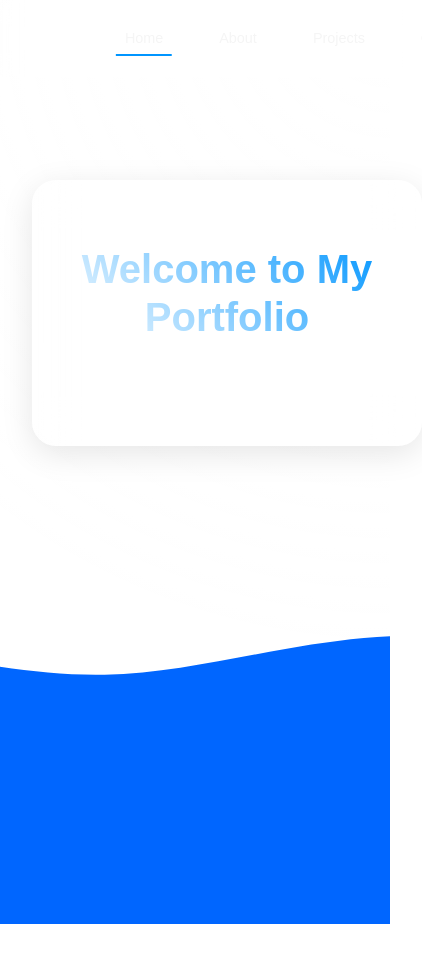
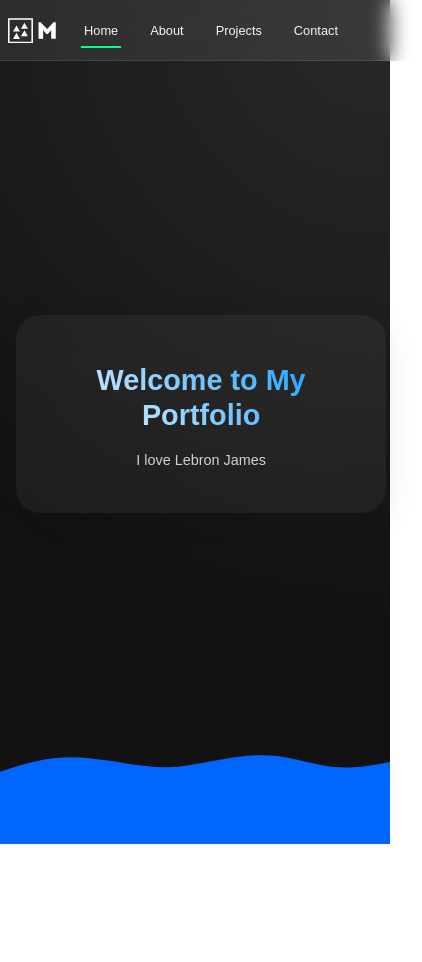
Before and after one commit to MBrilla/portfolio, a React (Vite) app: page / in a window 390 px wide. Shown: the top 962 px of the page, 422 px wide, since content can reach past the window. After the commit the page ends 844 px from the top, so only its background shows below. Built offline with nearby package versions, Linux system fonts and the light colour scheme; a web font is replaced by a local one.

Commit message:
Updated portfolio styling and fixed mobile view issues

```diff
--- a/src/App.css
+++ b/src/App.css
@@ -1,6 +1,7 @@
 body {
   height: 100vh;
   background-image: url('/src/assets/layered-waves-haikei.svg');
+  background-color: #121212; /* Dark background color */
   background-size: cover;
   background-position: center;
   background-repeat: no-repeat;
@@ -15,7 +16,7 @@ body {
   max-width: 1200px;
   margin: 0 auto;
   padding: 2rem;
-  min-height: 100vh;
+  min-height: calc(100vh - 80px);
   display: flex;
   flex-direction: column;
   gap: 2rem;
@@ -30,55 +31,24 @@ body {
   left: 0;
   width: 100%;
   height: 100%;
-  background: radial-gradient(
-    circle at top right,
-    rgba(255, 255, 255, 0.1) 0%,
-    transparent 70%
-  );
+  background: radial-gradient(circle at top right, rgba(255, 255, 255, 0.1) 0%, transparent 70%);
   pointer-events: none;
 }
 
 .navigation {
   display: flex;
   align-items: center;
+  justify-content: space-between;
   padding: 1rem 2rem;
   width: 100%;
   height: 80px;
-  background: rgba(255, 255, 255, 0.1);
+  background: rgba(18, 18, 18, 0.8); /* Darker background for visibility */
   backdrop-filter: blur(10px);
-  position: fixed;
+  position: fixed; /* Keeps the navbar fixed at the top */
   top: 0;
   left: 0;
-  z-index: 9999;
+  z-index: 9999; /* Ensures the navbar is above other elements */
   border-bottom: 1px solid rgba(255, 255, 255, 0.1);
-  justify-content: space-between;
-}
-
-.container {
-  max-width: 1200px;
-  margin: 0 auto;
-  padding: 1.5rem;
-  min-height: calc(100vh - 80px);
-  display: flex;
-  flex-direction: column;
-  gap: 1rem;
-  position: relative;
-  padding-top: 100px;
-  margin-top: 80px;
-}
-
-.content {
-  position: relative;
-  z-index: 1;
-  margin-top: 1rem;
-}
-
-@media screen and (max-width: 768px) {
-  .container {
-    margin-top: 60px;
-    min-height: calc(100vh - 60px);
-    padding-top: 80px;
-  }
 }
 
 .nav-links {
@@ -88,6 +58,7 @@ body {
   gap: 1.5rem;
   align-items: center;
   margin: 0 auto;
+  flex: 1;
 }
 
 .logo {
@@ -95,36 +66,8 @@ body {
   height: 40px;
   width: auto;
   z-index: 10000;
-}
-
-@media screen and (max-width: 768px) {
-  .navigation {
-    padding: 0.5rem 1rem;
-    height: 60px;
-  }
-
-  .nav-links {
-    gap: 1rem;
-  }
-
-  .logo {
-    height: 30px;
-  }
-}
-
-.logo {
-  position: absolute;
+  transition: transform 0.3s ease;
   left: 2rem;
-  height: 40px;
-  width: auto;
-}
-
-.nav-links {
-  flex: 1;
-  display: flex;
-  justify-content: center;
-  gap: 1rem;
-  align-items: center;
 }
 
 .social-links {
@@ -148,16 +91,6 @@ body {
 .social-link {
   display: flex;
   align-items: center;
-}
-
-.logo {
-  height: 40px;
-  width: auto;
-  transition: transform 0.3s ease;
-}
-
-.logo:hover {
-  transform: scale(1.05);
 }
 
 .nav-btn {
@@ -193,57 +126,32 @@ body {
   background: #00ff88;
 }
 
+.nav-btn:active {
+  transform: scale(0.95);
+}
+
 .content {
   background: rgba(255, 255, 255, 0.05);
   padding: 2rem;
   border-radius: 24px;
-  box-shadow:
-    0 8px 32px rgba(0, 0, 0, 0.1),
-    inset 0 0 0 1px rgba(255, 255, 255, 0.1);
+  box-shadow: 0 8px 32px rgba(0, 0, 0, 0.1), inset 0 0 0 1px rgba(255, 255, 255, 0.1);
   backdrop-filter: blur(20px);
   width: 100%;
   max-width: 800px;
-  margin: 0 auto;  /* Changed from 1rem */
+  margin: 0 auto;
   transition: all 0.5s cubic-bezier(0.4, 0, 0.2, 1);
   color: #fff;
-  overflow-y: auto;
-  max-height: calc(100vh - 140px);  /* Adjusted height */
+  overflow-y: hidden;
+  max-height: calc(100vh - 140px);
   transform-origin: center;
   perspective: 1000px;
+  position: relative;
+  z-index: 1;
 }
 
-.container {
-  max-width: 1200px;
-  margin: 0 auto;
-  padding: 1.5rem;
-  min-height: 100vh;
-  display: flex;
-  flex-direction: column;
-  gap: 1rem;
-  position: relative;
-  padding-top: 90px;
-  padding-bottom: 0; /* Removed bottom padding */
-}
-
-@media screen and (max-width: 768px) {
-  .container {
-    padding: 1rem;
-    padding-top: 80px;
-    padding-bottom: 0; /* Removed bottom padding */
-  }
-
-  .content {
-    width: 90%;
-    padding: 1.5rem;
-    margin: 0 auto;  /* Changed from 1rem */
-    max-height: calc(100vh - 80px); /* Adjusted for removed padding */
-  }
-}
 .content:hover {
   transform: translateY(-5px);
-  box-shadow:
-    0 15px 45px rgba(0, 0, 0, 0.2),
-    inset 0 0 0 1px rgba(255, 255, 255, 0.2);
+  box-shadow: 0 15px 45px rgba(0, 0, 0, 0.2), inset 0 0 0 1px rgba(255, 255, 255, 0.2);
 }
 
 .projects-grid {
@@ -269,54 +177,10 @@ body {
   justify-content: flex-start;
 }
 
-.content {
-  overflow-x: hidden;
-  overflow-y: auto;
-  scrollbar-width: none;  /* Firefox */
-  -ms-overflow-style: none;  /* IE and Edge */
-}
-
-.content::-webkit-scrollbar {
-  display: none;  /* Chrome, Safari, Opera */
-}
-
-.project-card h3 {
-  font-size: 1.5rem;
-  margin-bottom: 1rem;
-  background: linear-gradient(45deg, #fff, #0095ff);
-  -webkit-background-clip: text;
-  background-clip: text;
-  -webkit-text-fill-color: transparent;
-}
-
-.project-card p {
-  color: rgba(255, 255, 255, 0.8);
-  font-size: 1rem;
-  line-height: 1.6;
-}
-
-@media screen and (max-width: 768px) {
-  .projects-grid {
-    grid-template-columns: 1fr;
-    padding: 0 1rem;
-  }
-
-  .project-card {
-    padding: 1.5rem;
-  }
-}
-
 .project-card:hover {
   transform: translateY(-5px) scale(1.02);
   background: rgba(255, 255, 255, 0.1);
   border-color: rgba(255, 255, 255, 0.2);
-}
-
-.contact-form {
-  max-width: 600px;
-  width: 100%;
-  margin: 0 auto;
-  padding: 2rem;
 }
 
 .form-input {
@@ -362,23 +226,6 @@ h1, h2 {
   margin-bottom: 1.5rem;
 }
 
-.nav-btn::after {
-  content: '';
-  position: absolute;
-  bottom: -2px;
-  left: 50%;
-  width: 0;
-  height: 2px;
-  background: #0095ff;
-  transition: all 0.3s ease;
-  transform: translateX(-50%);
-}
-
-.nav-btn.active::after {
-  width: 80%;
-  background: #0095ff;
-}
-
 h1 {
   font-size: 3.5rem;
   line-height: 1.2;
@@ -390,22 +237,18 @@ p {
   line-height: 1.8;
 }
 
-.nav-btn:active {
-  transform: scale(0.95);
-}
-
 .about-container {
   display: flex;
   gap: 0.5rem;
   align-items: flex-start;
   flex-direction: column;
-  margin-top: -1rem; /* Added negative margin to reduce space */
+  margin-top: -1rem;
 }
 
 .about-container h2 {
   font-size: 3rem;
   margin-bottom: 0.75rem;
-  margin-top: 0; /* Ensure no top margin on heading */
+  margin-top: 0;
 }
 
 .about-content-wrapper {
@@ -427,17 +270,6 @@ p {
   border-radius: 16px;
   overflow: hidden;
   box-shadow: 0 8px 32px rgba(0, 0, 0, 0.2);
-}
-
-.about-content p {
-  font-size: 1.4rem;
-  line-height: 1.6;
-  color: rgba(255, 255, 255, 0.9);
-}
-
-.about-container h2 {
-  font-size: 3rem;
-  margin-bottom: 1.5rem;
 }
 
 .about-content p {
@@ -487,12 +319,90 @@ p {
   gap: 1rem;
 }
 
-/* Remove social-links from navigation */
 .navigation .social-links {
   display: none;
 }
 
+/* Media Queries */
 @media screen and (max-width: 768px) {
+  body {
+    background-size: 100% auto; /* Cover width, auto height */
+    background-position: bottom center; /* Position at bottom */
+    background-attachment: fixed; /* Keep fixed */
+    width: 100vw;
+    height: 100vh;
+    overflow: hidden; /* Prevent horizontal scrolling */
+    margin: 0;
+    padding: 0;
+  }
+
+  .container {
+    width: 100%;
+    padding: 1rem;
+    padding-top: 80px;
+    display: flex;
+    flex-direction: column;
+    align-items: center;
+    justify-content: center;
+    gap: 2rem;
+    height: calc(100vh - 80px);
+    box-sizing: border-box;
+    text-align: center;
+  }
+
+  .navigation {
+    width: 100vw;
+    height: 60px;
+    padding: 0 1rem;
+    display: flex;
+    justify-content: space-between;
+    align-items: center;
+    background: rgba(255, 255, 255, 0.08);
+  }
+
+  .logo {
+    position: absolute;
+    left: 0.5rem;
+    height: 25px;
+    margin-right: 0.5rem;
+  }
+
+  .nav-links {
+    flex: 1;
+    display: flex;
+    justify-content: center;
+    align-items: center;
+    gap: 1rem;
+  }
+
+  .nav-btn {
+    padding: 0.5rem;
+    font-size: 0.8rem;
+    white-space: nowrap;
+  }
+
+  .content {
+    width: 90%;
+    max-width: 800px;
+    padding: 1.5rem;
+    margin: 0 auto;
+    background: rgba(255, 255, 255, 0.05);
+    border-radius: 24px;
+    box-shadow: 0 8px 32px rgba(0, 0, 0, 0.1);
+    backdrop-filter: blur(20px);
+    text-align: center;
+    overflow: hidden;
+  }
+
+  h1 {
+    font-size: 1.8rem;
+    margin-bottom: 1rem;
+  }
+
+  p {
+    font-size: 0.9rem;
+  }
+
   .about-header {
     flex-direction: column;
     gap: 1rem;
@@ -502,72 +412,33 @@ p {
   .about-social-links {
     align-self: flex-end;
   }
-}
-
-@media screen and (max-width: 768px) {
-  .container {
-    padding: 1rem;
-    padding-top: 90px;
-    padding-bottom: 80px;
-  }
-
-  .navigation {
-    display: flex;
-    justify-content: space-between;
-    align-items: center;
-    padding: 0.5rem 1rem;
-    height: 60px;
-  }
-
-  .logo {
-    position: static;
-    height: 25px;
-    width: auto;
-    margin-right: 1rem;
-  }
-
-  .nav-links {
-    flex: 1;
-    justify-content: center;
-    gap: 0.75rem;
-  }
-
-  .nav-btn {
-    padding: 0.5rem 1rem;
-    font-size: 0.9rem;
-  }
-
-  .social-links {
-    display: flex;
-    gap: 0.75rem;
-    margin-left: 1rem;
-  }
-
-  .social-icon {
-    height: 20px;
-    width: 20px;
-    display: block;
-  }
-
-  .content {
-    width: 90%;
-    padding: 1.5rem;
-    margin: 0 auto;  /* Changed from 1rem */
-    max-height: calc(100vh - 100px);
-  }
 
   .about-content-wrapper {
+    width: 100%;
+    padding: 1rem;
+    display: flex;
     flex-direction: column;
     align-items: center;
     text-align: center;
+    overflow: hidden;
+  }
+
+  .about-content {
+    width: 90%;
+    padding: 0.5rem;
+    text-align: center;
+    overflow: hidden;
   }
 
   .about-image {
-    width: 250px;
-    height: auto;
+    width: 60%;
+    max-width: 150px;
     margin: 0 auto;
     display: flex;
     justify-content: center;
+    border-radius: 16px;
+    overflow: hidden;
+    box-shadow: 0 8px 32px rgba(0, 0, 0, 0.2);
   }
 
   .about-image img {
@@ -575,89 +446,8 @@ p {
     height: auto;
     object-fit: cover;
   }
-
-  .about-header {
-    display: flex;
-    justify-content: space-between;
-    align-items: center;
-    width: 100%;
-    margin-bottom: 1.5rem;
-  }
-
-  .about-social-links {
-    display: flex;
-    gap: 1rem;
-    margin-left: auto;
-  }
-
-  .social-icon {
-    height: 24px;
-    width: 24px;
-    display: block;
-  }
-
-  .about-content {
-    margin-top: 1rem;
-    text-align: center;
-    width: 100%;
-  }
 }
 
-h1 {
-  font-size: 2.5rem;
-}
-
-.about-container h2 {
-  font-size: 2rem;
-}
-
-.about-content p {
-  font-size: 1.2rem;
-  text-align: center;
-}
-
-.container {
-  padding: 1rem;
-  padding-top: 70px;
-}
-
-@media screen and (max-width: 768px) {
-  .contact-form {
-    width: 90%;
-    padding: 1rem;
-    display: flex;
-    flex-direction: column;
-    gap: 1rem;
-  }
-
-  .form-group {
-    width: 100%;
-  }
-
-  .form-input {
-    width: 100%;
-    margin-bottom: 1rem;
-  }
-
-  textarea.form-input {
-    min-height: 120px;
-  }
-
-  .submit-btn {
-    width: 100%;
-    margin-top: 0.5rem;
-  }
-
-  .content {
-    display: flex;
-    flex-direction: column;
-    align-items: center;
-    text-align: center;
-    padding: 1.5rem;
-  }
-}
-
-/* Desktop media query */
 @media screen and (min-width: 1024px) {
   .container {
     max-width: 1200px;
@@ -680,58 +470,3 @@ h1 {
     padding: 1rem 2rem;
   }
 }
-
-/* Remove these duplicate container definitions */
-.container {
-  max-width: 1200px;
-  margin: 80px auto 0;
-  padding: 2rem;
-  min-height: calc(100vh - 80px);
-  display: flex;
-  flex-direction: column;
-  gap: 2rem;
-  position: relative;
-  padding-top: 100px;
-}
-
-/* Keep one content definition */
-.content {
-  background: rgba(255, 255, 255, 0.05);
-  padding: 2rem;
-  border-radius: 24px;
-  box-shadow:
-    0 8px 32px rgba(0, 0, 0, 0.1),
-    inset 0 0 0 1px rgba(255, 255, 255, 0.1);
-  backdrop-filter: blur(20px);
-  width: 100%;
-  max-width: 800px;
-  margin: 0 auto;
-  transition: all 0.5s cubic-bezier(0.4, 0, 0.2, 1);
-  color: #fff;
-  overflow-y: auto;
-  max-height: calc(100vh - 160px);
-  transform-origin: center;
-  perspective: 1000px;
-  position: relative;
-  z-index: 1;
-}
-
-/* Keep one logo definition */
-.logo {
-  position: relative;
-  height: 40px;
-  width: auto;
-  z-index: 10000;
-  transition: transform 0.3s ease;
-}
-
-/* Keep one nav-links definition */
-.nav-links {
-  position: relative;
-  display: flex;
-  justify-content: center;
-  gap: 1.5rem;
-  align-items: center;
-  margin: 0 auto;
-  flex: 1;
-}
```
Also changed, not shown: src/App.jsx (+0 -8 lines).
